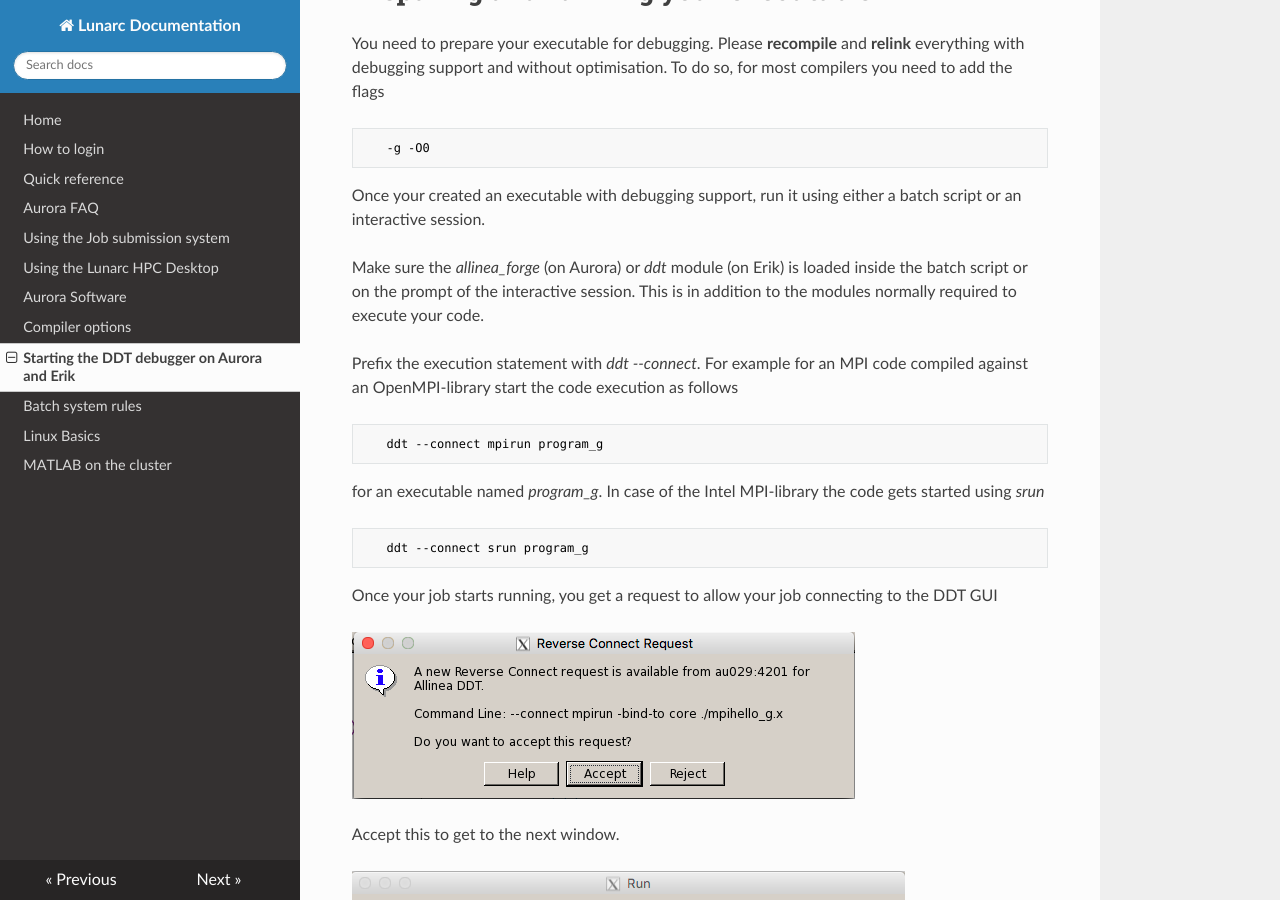
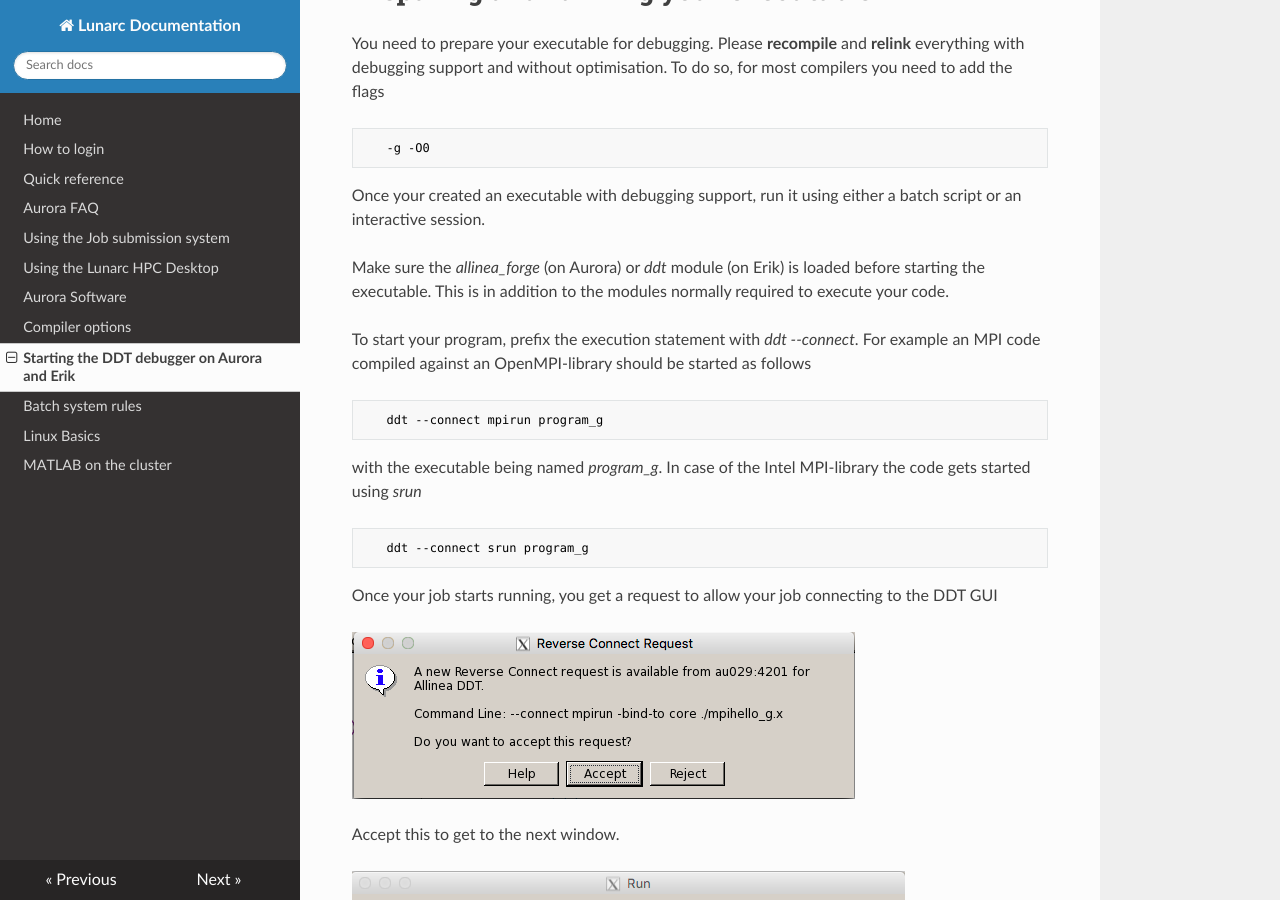
Before and after one commit to lunarc/lunarc_docs, an MkDocs documentation site: the page built from docs/ddt_debugger.md, in a window 1280 px wide and 900 px high, scrolled down 1934 px. Built offline with MkDocs 1.6.1, drawn with Linux system fonts in a browser that asks for light colours; nearby versions of some CDN libraries; old or Windows-style settings are respelled for this version of MkDocs.

Commit message:
clarification/improvement of the English

````diff
--- a/docs/ddt_debugger.md
+++ b/docs/ddt_debugger.md
@@ -55,13 +55,13 @@
 ```
 Once your created an executable with debugging support, run it using either a batch script or an interactive session.
 
-Make sure the *allinea_forge* (on Aurora) or *ddt* module (on Erik) is loaded inside the batch script or on the prompt of the interactive session.  This is in addition to the modules normally required to execute your code.
+Make sure the *allinea_forge* (on Aurora) or *ddt* module (on Erik) is loaded before starting the executable.  This is in addition to the modules normally required to execute your code.
 
-Prefix the execution statement with *ddt --connect*.  For example for an MPI code compiled against an OpenMPI-library start the code execution as follows
+To start your program, prefix the execution statement with *ddt --connect*.  For example an MPI code compiled against an OpenMPI-library should be started as follows
 ```bash
    ddt --connect mpirun program_g
 ```
-for an executable named *program_g*.  In case of the Intel MPI-library the code gets started using *srun*
+with the executable being named *program_g*.  In case of the Intel MPI-library the code gets started using *srun*
 ```bash
    ddt --connect srun program_g
 ```
````
